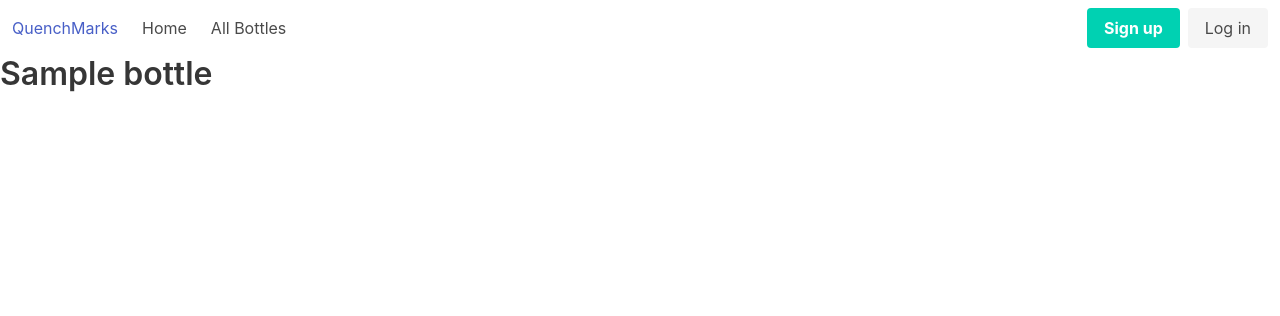
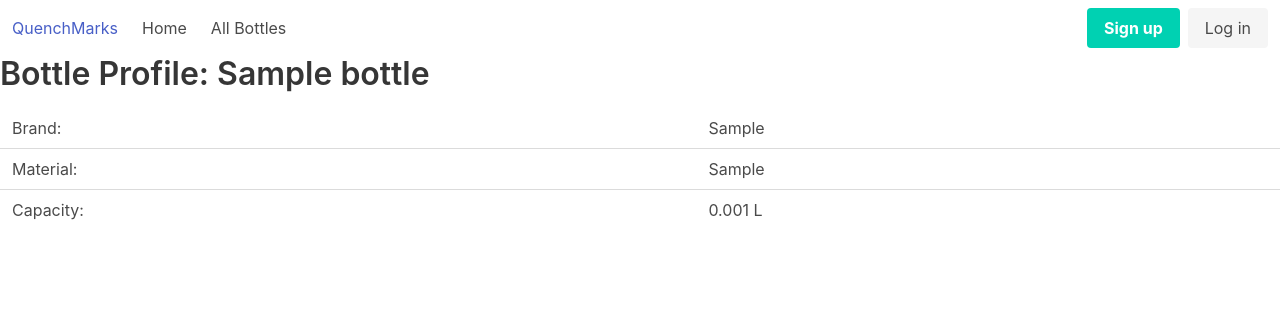
Before and after one commit to seraficaj/QuenchMarks, a Flask app: page /bottles/1 in a window 1280 px wide. Shown: the top 316 px of the page. Run offline with Flask 2, Linux system fonts and the light colour scheme; tables that the repository leaves empty hold one stand-in row (values such as "Sample post").

Commit message:
make table for bottles detail page

```diff
--- a/QuenchMarks/templates/bottles/bottle_detail.html
+++ b/QuenchMarks/templates/bottles/bottle_detail.html
@@ -1,5 +1,19 @@
 {% extends "base.html" %} {% block content %}
 <div class="column">
-    <h1>{{bottle.name}}</h1>
+    <h1>Bottle Profile: {{bottle.name}}</h1>
+    <table class="is-table">
+        <tr>
+            <td>Brand:</td>
+            <td>{{bottle.brand}}</td>
+        </tr>
+        <tr>
+            <td>Material:</td>
+            <td>{{bottle.material}}</td>
+        </tr>
+        <tr>
+            <td>Capacity:</td>
+            <td>{{bottle.volume / 1000}} L</td>
+        </tr>
+    </table>
 </div>
 {% endblock %}
--- a/QuenchMarks/templates/bottles/bottle_index.html
+++ b/QuenchMarks/templates/bottles/bottle_index.html
@@ -8,7 +8,7 @@
                 <th>Bottle Name</th>
                 <th>Brand</th>
                 <th>Material</th>
-                <th>Volume (mL)</th>
+                <th>Volume (L)</th>
             </tr>
         </thead>
         <tbody>
@@ -17,7 +17,7 @@
             <td>{{bottle.name}}</td>
             <td>{{bottle.brand}}</td>
             <td>{{bottle.material}}</td>
-            <td>{{bottle.volume}}</td>
+            <td>{{bottle.volume / 1000}}</td>
             <td><a href="{{url_for('bottles.update_bottle', id=bottle.id)}}"><span class="tag is-link">Edit</span></a></td>
             <td><a href="{{url_for('bottles.delete_bottle', id=bottle.id)}}"><span class="tag is-danger">Delete</span><a></td>
             </tr>
```
